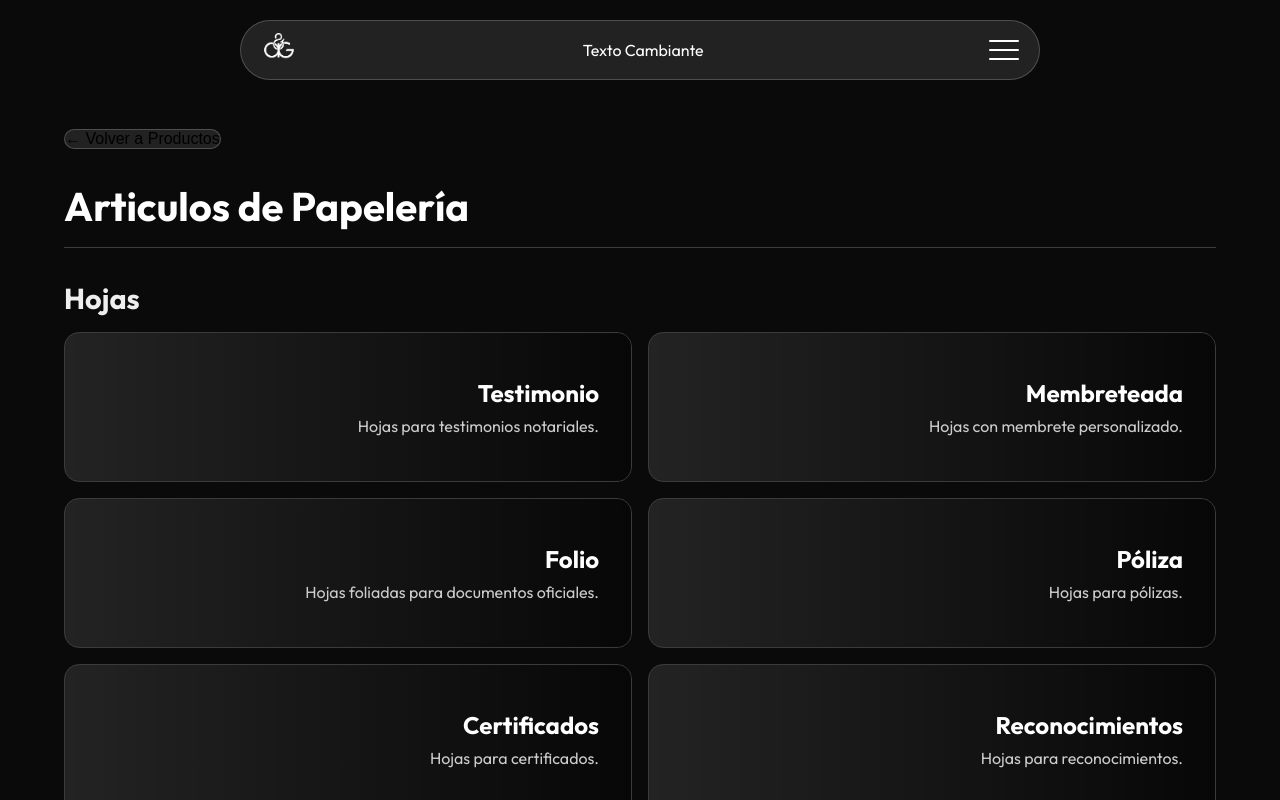
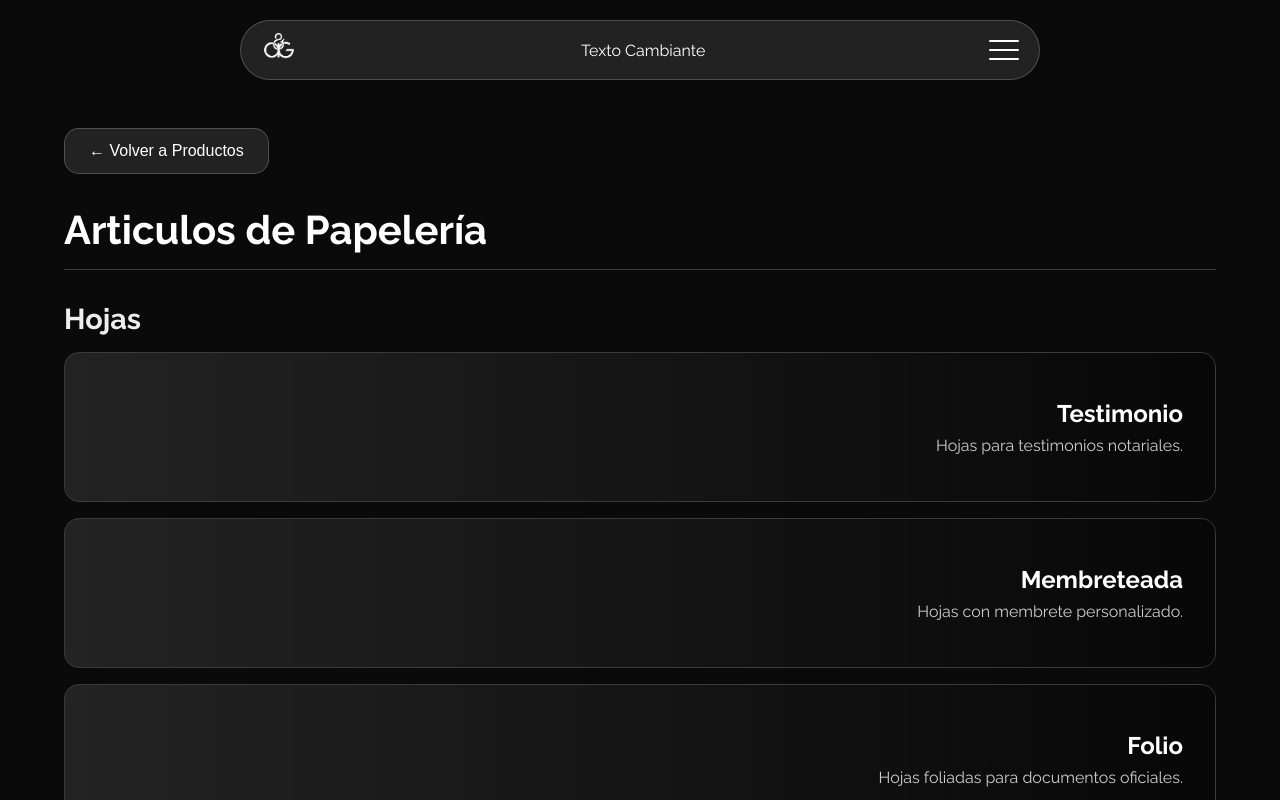
Before and after one commit to JDanielFV/papelerianotarial, a Next.js app: page /productos/catalogo in a window 1280 px wide. Shown: the top 800 px of the page. Built offline with nearby package versions, Linux system fonts and the light colour scheme.

Commit message:
Creacion de nuevos estilos e interacciones de enlaces

```diff
--- a/app/components/About.jsx
+++ b/app/components/About.jsx
@@ -15,7 +15,7 @@ const AboutContainer = styled(motion.main)`
     align-items: center;
     padding: 5%;
     text-align: center;
-    font-family: Outfit, serif;
+    font-family: Raleway, serif;
     overflow: hidden;
     scroll-snap-align: start;
     background-color: #0a0a0a;
@@ -80,7 +80,7 @@ const VerMasButton = styled(motion.button)`
     border: none;
     border-radius: 50px;
     padding: 10px 25px;
-    font-family: Outfit, sans-serif;
+    font-family: Raleway, sans-serif;
     font-weight: bold;
     font-size: 1.2rem;
     cursor: pointer;
--- a/app/components/Main.jsx
+++ b/app/components/Main.jsx
@@ -15,7 +15,7 @@ const MainContainer = styled(motion.main)`
     gap: 10%;
     padding: 15%;
     text-align: center;
-    font-family: Outfit,serif;
+    font-family: Raleway,serif;
     overflow: hidden;
     scroll-snap-align: start;`;
 
--- a/app/components/NavBar.jsx
+++ b/app/components/NavBar.jsx
@@ -4,29 +4,6 @@ import React, { useState, useEffect, useRef } from "react";
 import styled, { keyframes, css } from "styled-components";
 import { motion, useAnimation } from "framer-motion";
 import Link from "next/link";
-
-// Keyframes for animations (not used by MenuLink anymore, but kept for now)
-const fadeIn = keyframes`
-  from {
-    opacity: 0;
-    transform: translateY(20px);
-  }
-  to {
-    opacity: 1;
-    transform: translateY(0);
-  }
-`;
-
-const fadeOut = keyframes`
-  from {
-    opacity: 1;
-    transform: translateY(0);
-  }
-  to {
-    opacity: 0;
-    transform: translateY(20px);
-  }
-`;
 
 // Styled Components
 const MotionNavContainer = styled(motion.nav)`
@@ -56,7 +33,7 @@ const Logo = styled.img`
 
 const CenterText = styled.div`
     color: white;
-    font-family: Outfit, sans-serif;
+    font-family: Raleway, sans-serif;
 `;
 
 const MenuIcon = styled.div`
@@ -88,7 +65,7 @@ const CloseButton = styled.button`
     font-size: 4rem;
     cursor: pointer;
     z-index: 13;
-    font-family: Outfit, sans-serif;
+    font-family: Raleway, sans-serif;
 `;
 
 const MenuContainer = styled.div.withConfig({
@@ -120,7 +97,16 @@ const MenuLink = styled.a`
     font-size: 2.5rem;
     text-decoration: none;
     margin: 1rem 0;
-    font-family: Outfit, sans-serif;
+    font-family: Raleway, sans-serif;
+    transition: 0.1s;
+
+    &:hover{
+        font-weight: bold;
+        color: #0a0a0a;
+        background-color: #ebebeb;
+        padding: .5rem;
+        border-radius: 10px;
+    }
 `;
 
 
--- a/app/components/Services.jsx
+++ b/app/components/Services.jsx
@@ -24,7 +24,7 @@ const MotionServicesContainer = styled(motion.section)`
     padding: 5%;
     margin-top: 12%;
     text-align: center;
-    font-family: Outfit, serif;
+    font-family: Raleway, serif;
     overflow-x: hidden;
     scroll-snap-align: start;
     background-color: #0a0a0a;
@@ -51,7 +51,7 @@ const SeeMoreButton = styled(motion.button)`
     border: none;
     border-radius: 50px;
     padding: 10px 25px;
-    font-family: Outfit, sans-serif;
+    font-family: Raleway, sans-serif;
     font-weight: bold;
     font-size: 1.2rem;
     cursor: pointer;
@@ -92,6 +92,7 @@ function Services() {
         { id: 3, name: "Qrs", description: "Descripción del servicio 3." },
         { id: 4, name: "Redes Sociales", description: "Descripción del servicio 4." },
         { id: 5, name: "Vcards", description: "Descripción del servicio 5." },
+        { id: 6, name: "Empastado", description: "Servicio de empastado profesional para tus documentos." },
     ];
 
     const handleCardClick = (serviceId) => {
--- a/app/layout.js
+++ b/app/layout.js
@@ -1,20 +1,10 @@
-import { Geist, Geist_Mono, Outfit } from "next/font/google";
+import { Raleway } from "next/font/google";
 import "./globals.css";
 import NavBar from "./components/NavBar";
 import StyledComponentsRegistry from "./lib/StyledComponentsRegistry";
 import PageTransition from "./components/PageTransition";
 
-const geistSans = Geist({
-  variable: "--font-geist-sans",
-  subsets: ["latin"],
-});
-
-const geistMono = Geist_Mono({
-  variable: "--font-geist-mono",
-  subsets: ["latin"],
-});
-
-const outfit = Outfit({
+const raleway = Raleway({
   subsets: ["latin"],
   display: "swap",
 });
@@ -27,7 +17,7 @@ export const metadata = {
 export default function RootLayout({ children }) {
   return (
     <html lang="en">
-      <body className={outfit.className}>
+      <body className={raleway.className}>
         <StyledComponentsRegistry>
           <NavBar />
           <PageTransition>{children}</PageTransition>
--- a/app/productos/catalogo/page.js
+++ b/app/productos/catalogo/page.js
@@ -15,14 +15,14 @@ const CatalogContainer = styled.div`
     padding: 8rem 5% 5%;
     background-color: #0a0a0a;
     color: white;
-    font-family: 'Outfit', sans-serif;
+    font-family: 'Raleway', sans-serif;
 `;
 
 const BackButton = styled(motion.button)`
     background-color: rgba(255, 255, 255, 0.1);
     border: 1px solid rgba(255, 255, 255, 0.2);
     border-radius: 15px;
-    padding: 0.8rem 1.5rem
+    padding: 0.8rem 1.5rem;
     color: white;
     font-size: 1rem;
     cursor: pointer;
@@ -47,8 +47,8 @@ const CategoryTitle = styled.h1`
 `;
 
 const ProductGrid = styled.div`
-    display: grid;
-    grid-template-columns: repeat(2, 1fr);
+    display: flex;
+    flex-direction: column;
     gap: 1rem;
 `;
 
@@ -130,7 +130,7 @@ const ExpandedCard = styled(motion.div)`
     background-color: rgba(255, 255, 255, 0.1);
     border: 1px solid rgba(255, 255, 255, 0.2);
     border-radius: 15px;
-    padding: 2rem;
+    padding: 1rem;
     display: flex;
     flex-direction: column;
     justify-content: center;
@@ -141,7 +141,7 @@ const ExpandedCard = styled(motion.div)`
 
 const ExpandedProductImage = styled.div`
     width: 100%;
-    height: 200px;
+    height: 70%;
     object-fit: cover;
     border-radius: 10px;
     background: #383838;
@@ -160,12 +160,11 @@ const MinQuantity = styled.p`
 `;
 
 const WhatsappButton = styled(motion.a)`
-    background-color: none;
     border: solid 1px ;
     color: white;
     border-radius: 50px;
     padding: 10px 25px;
-    font-family: Outfit, sans-serif;
+    font-family: Raleway, sans-serif;
     font-weight: bold;
     font-size: 1rem;
     cursor: pointer;
@@ -237,17 +236,17 @@ function CatalogPage() {
                     >
                         <ExpandedCard layoutId={`card-${selectedProduct.id}`} onClick={(e) => e.stopPropagation()}>
                             <ExpandedProductImage src={selectedProduct.image}/>
-                            <ProductName>{selectedProduct.name}</ProductName>
                             <SubCategoryTitle style={{
                                 fontSize: '1.2rem', color: '#ccc', marginTop: 0, marginBottom: 0
                             }}>{selectedProduct.subCategoryName}</SubCategoryTitle>
-                            <CatchyDescription>"{selectedProduct.catchyDescription}"</CatchyDescription>
+                            <ProductName>{selectedProduct.name}</ProductName>
+                            <CatchyDescription>{selectedProduct.catchyDescription}</CatchyDescription>
                             <MinQuantity>Cantidad mínima de compra: {selectedProduct.minPurchaseQuantity}</MinQuantity>
                             <WhatsappButton
                                 href={`https://wa.me/5215512345678?text=${encodeURIComponent(selectedProduct.whatsappInquiry)}`}
                                 target="_blank"
                                 rel="noopener noreferrer"
-                            >Preguntar por WhatsApp
+                            >Cotiza la tuya
                             </WhatsappButton>
                         </ExpandedCard>
                     </ExpandedViewContainer>
```
Also changed, not shown: app/components/Products.jsx (+12 -8 lines), 2 other files (tests, documents, lock files or other folders).
